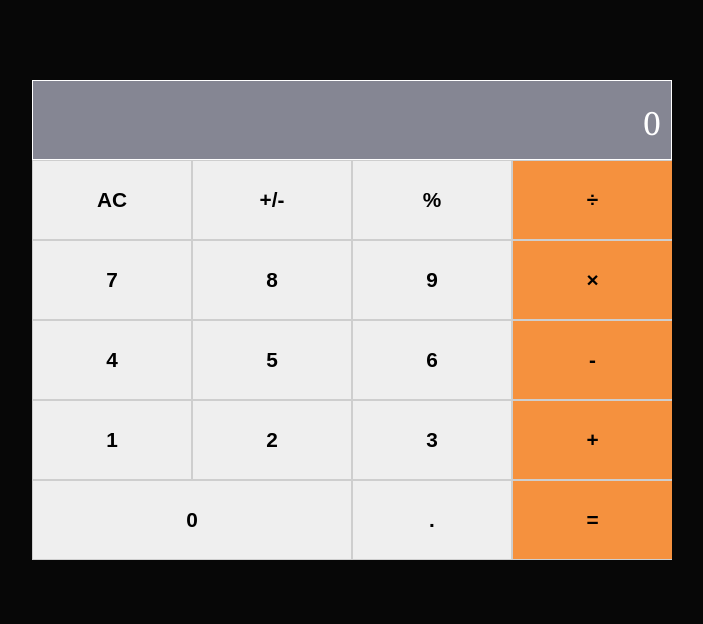
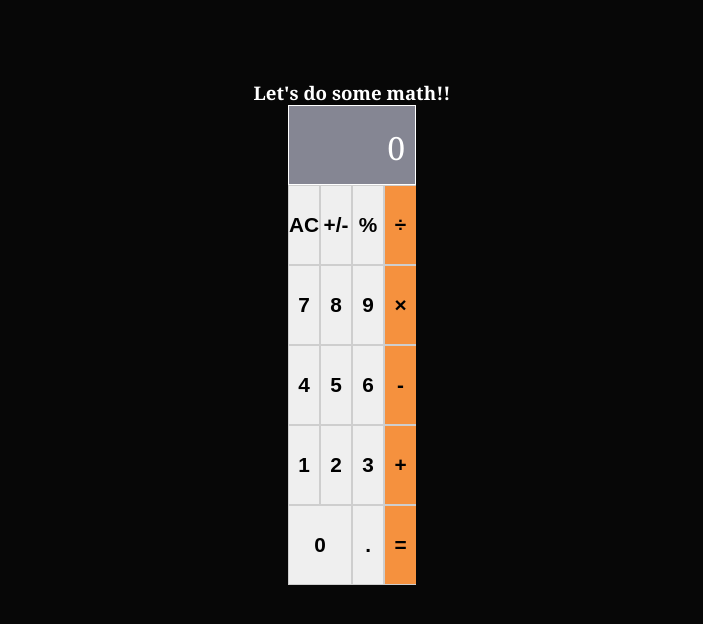
Before and after one commit to cynthiainga/math-magicians, a React (Create React App) app: page / in a window 1280 px wide. Shown: the top 624 px of the page, without its empty margins (288-991 px from the left). Built offline with nearby package versions, Linux system fonts and the light colour scheme.

Commit message:
Add a heading

```diff
--- a/src/components/calculator.js
+++ b/src/components/calculator.js
@@ -28,7 +28,9 @@ const Calculator = () => {
   const { next, total } = state;
 
   return (
-    <div className="main-container">
+    <section className="main-container">
+      <h3 className="text">Let&apos;s do some math!!</h3>
+      <div className="calc-content">
         <div className="result ligth-text">
           {total && next ? next : total || next || '0'}
         </div>
@@ -45,6 +47,7 @@ const Calculator = () => {
           )))}
         </div>
       </div>
+    </section>
   );
 };
 
```
Also changed, not shown: src/CSS/base/Header.css (added, +13 -0 lines). Lines whose indentation alone changed are shown as unchanged.
